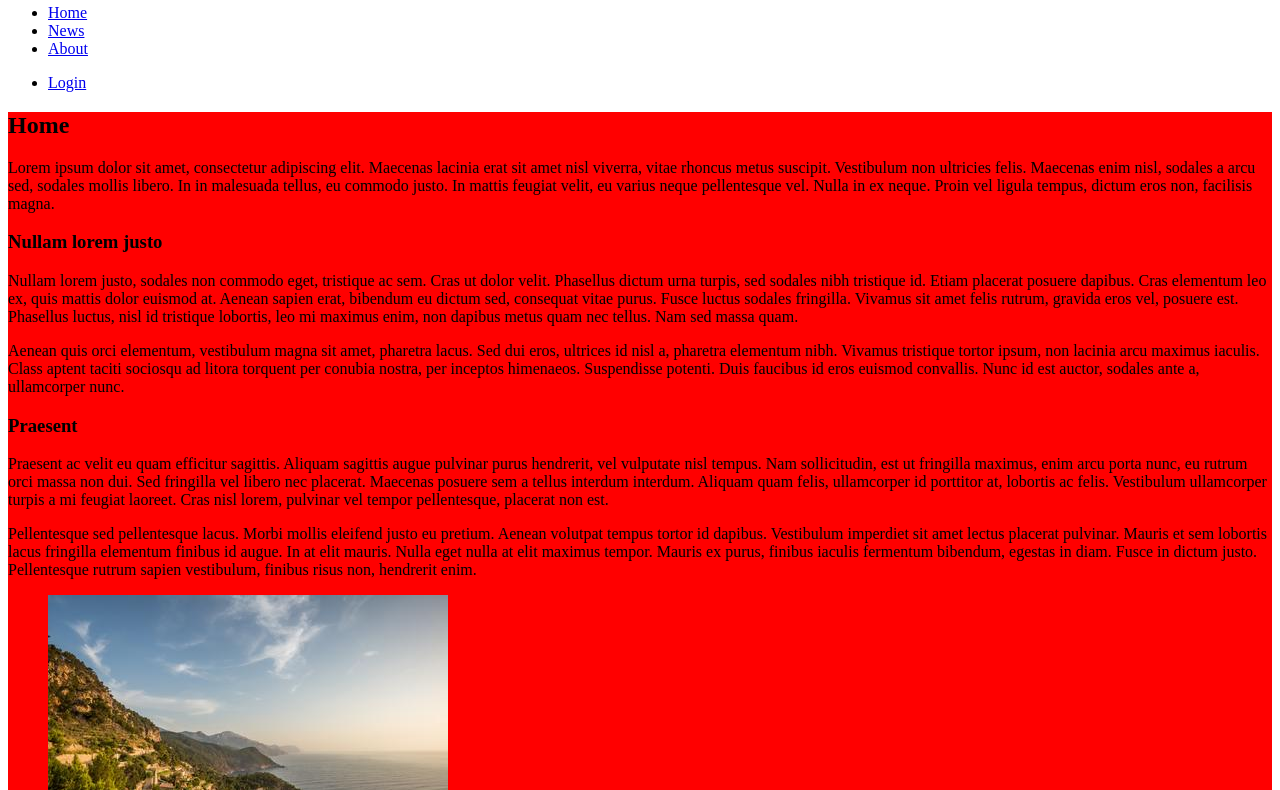
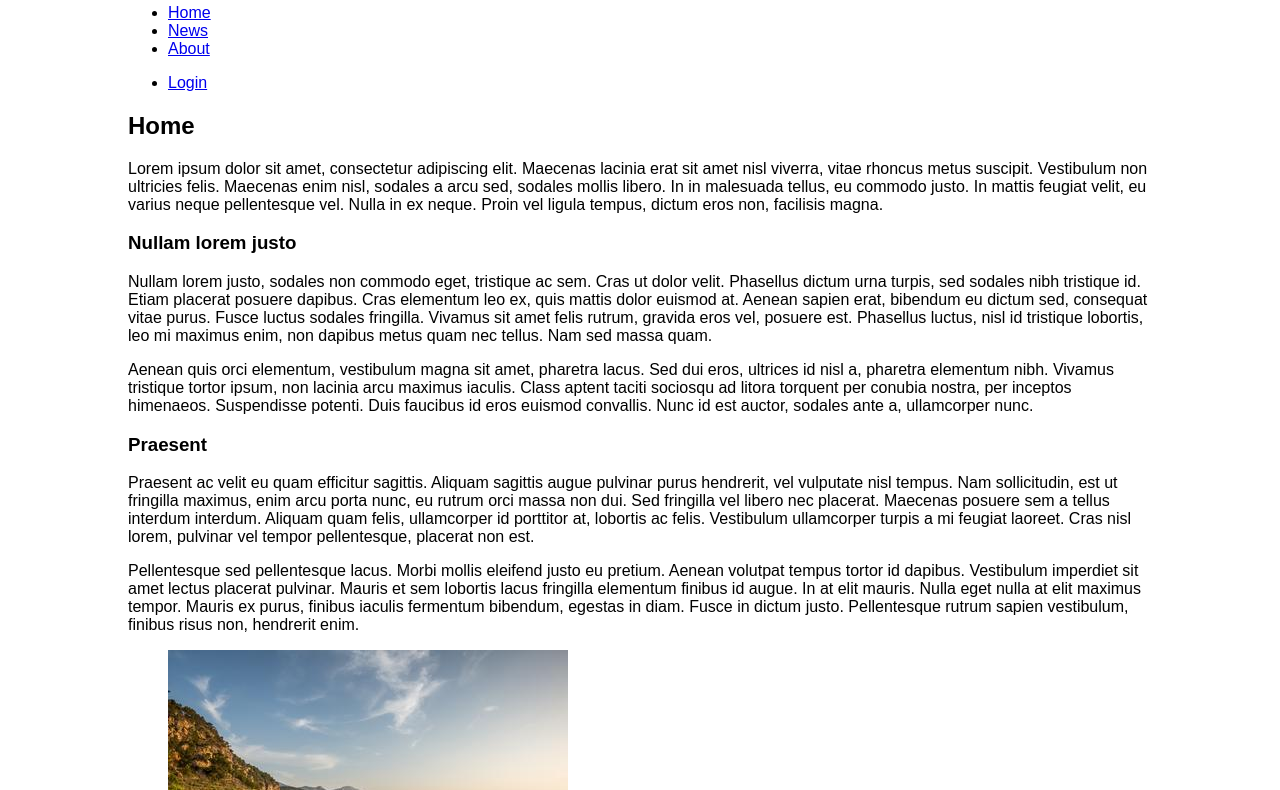
Before and after one commit to almgru/assignment-css-introduction-j33, a website: page public/index.html in a window 1280 px wide. Shown: the part 201-991 px from the top of the page. Drawn offline with Linux system fonts and the light colour scheme.

Commit message:
Implements requirement 1 & 2

```diff
--- a/public/css/style.css
+++ b/public/css/style.css
@@ -1,3 +1,11 @@
-main {
-  background-color: red;
+/* Requirement 1: All text on the pages should use a sans-serif font family. */
+* {
+    font-family: sans-serif;
 }
+
+/* Requirement 2: The pages should be 1024 pixels wide, and be centered on the
+   page, with equal margins to the left and right. */
+body {
+    width: 1024px;
+    margin: auto;
+}
```
